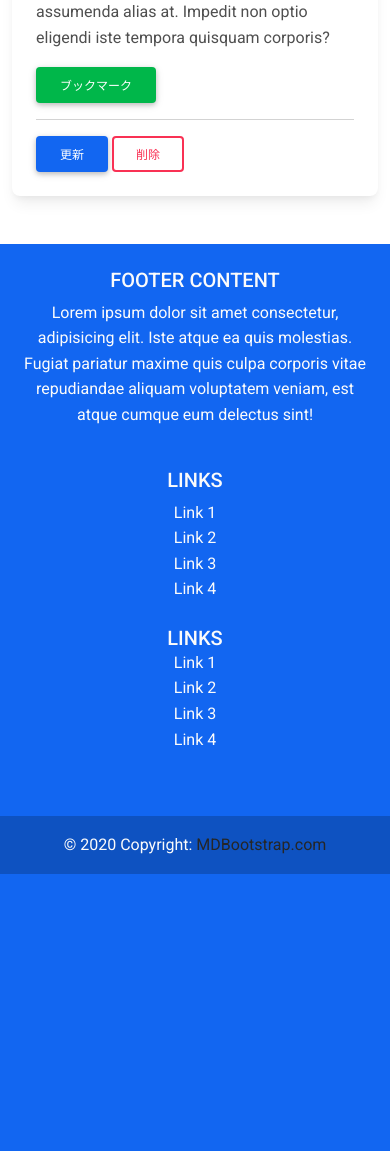
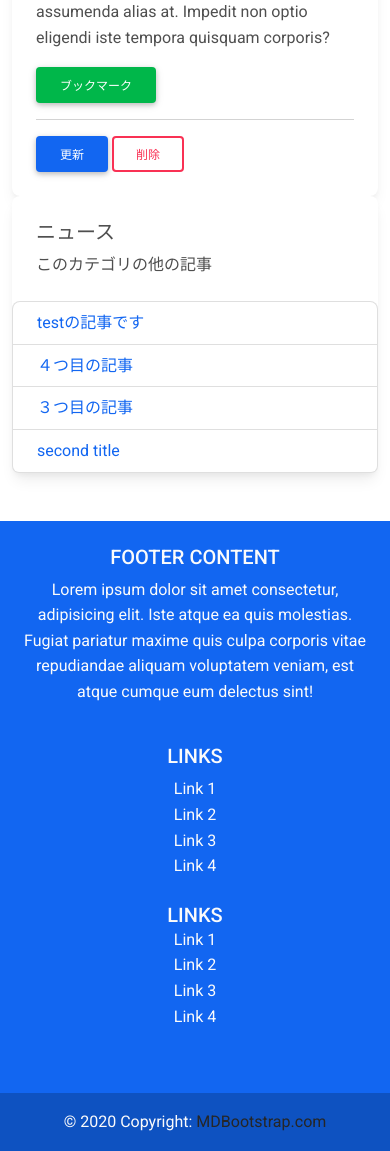
Before and after one commit to kei-1011/django-first-blog-app, a Django app: page /post_detail/2 in a window 390 px wide. Shown: the part 542-1693 px from the top of the page. Before the commit the page ends 1416 px from the top, so only its background shows below. Run offline with Django 3.2, Linux system fonts and the light colour scheme; data comes from the database, SQL or seed files in the repository; both versions use the stored data as it was after the commit; some libraries are stand-ins or nearby versions.

Commit message:
fix_post_detail_category_posts

```diff
--- a/myapp/templates/myapp/post_detail.html
+++ b/myapp/templates/myapp/post_detail.html
@@ -22,6 +22,21 @@ base.htmlを継承
 
       </div>
     </div>
+  </div>
+
+  <div class="col-md-3">
+    <div class="card">
+      <div class="card-body">
+        <h5 class="card-title">{{ object.category }}</h5>
+        <p class="card-text">このカテゴリの他の記事</p>
+      </div>
+      <ul class="list-group">
+        {% for item in category_posts %}
+          <li class="list-group-item"><a href="{% url 'myapp:post_detail' item.id %}">{{ item.title }}</a></li>
+        {% endfor %}
+      </ul>
+    </div>
+  </div>
 
   </div>
 </div>
--- a/myapp/views.py
+++ b/myapp/views.py
@@ -54,6 +54,19 @@ class PostCreate(LoginRequiredMixin,CreateView):
 
 class PostDetail(DetailView):
   model = Post
+  # DetailViewから渡されたデータはobjectという名称になる
+
+  def get_context_data(self, **kwargs):
+    # 表示している記事の詳細データを取得
+    detail_data = Post.objects.get(id=self.kwargs['pk'])
+
+    # 同じカテゴリーに属する記事を取得 [:5]で先頭から５件
+    category_posts = Post.objects.filter(category = detail_data.category).order_by('-created_at')[:5]
+    params = {
+      'object': detail_data,
+      'category_posts':category_posts,
+    }
+    return params
 
 class PostUpdate(OnlyMyPostMixin,UpdateView):
   model = Post
```
Also changed, not shown: db.sqlite3.
